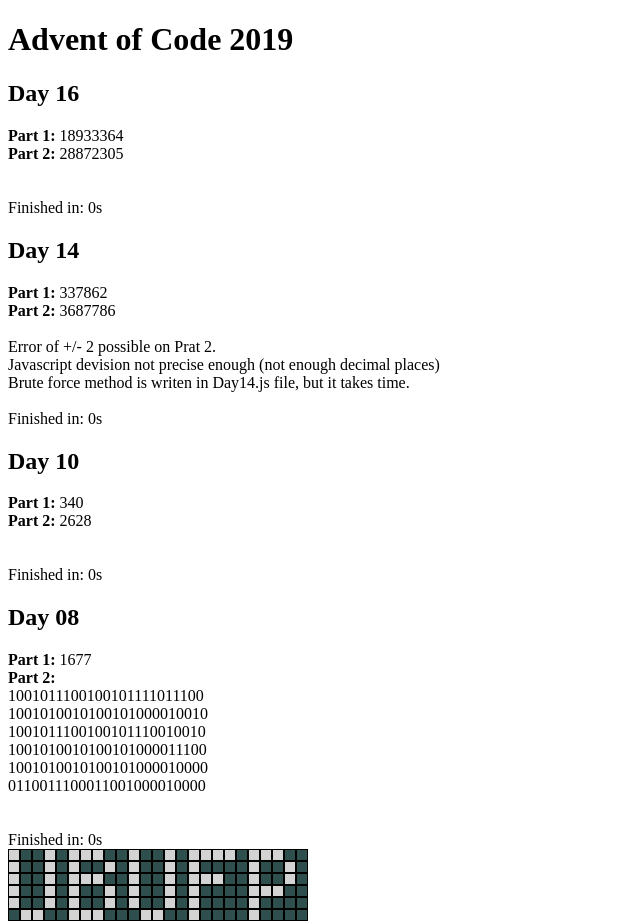
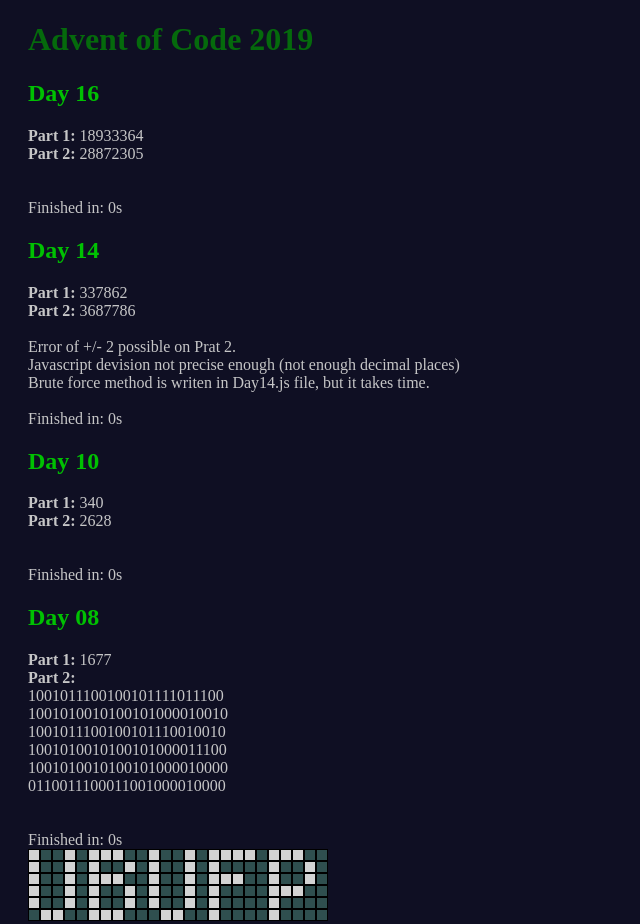
Before and after one commit to KrHo129/JavaScript-Advent_of_Code_2019, a plain HTML site: page Src/index.html in a window 1280 px wide. Shown: the top 924 px of the page, without its empty margins (0-640 px from the left). Drawn offline with Linux system fonts and the light colour scheme.

Commit message:
Some estetics :D

```diff
--- a/Src/style.css
+++ b/Src/style.css
@@ -1,3 +1,16 @@
+html {
+    min-height: 100%;
+    background-color: #0f0f23;
+    color: #c6c6c7;
+    padding: 0 20px;
+}
+h1 {
+    color: #056a0c;
+}
+h2 {
+    color: #00c102;
+}
+
 .squere-small {
     width: 10px;
     height: 10px;
```
